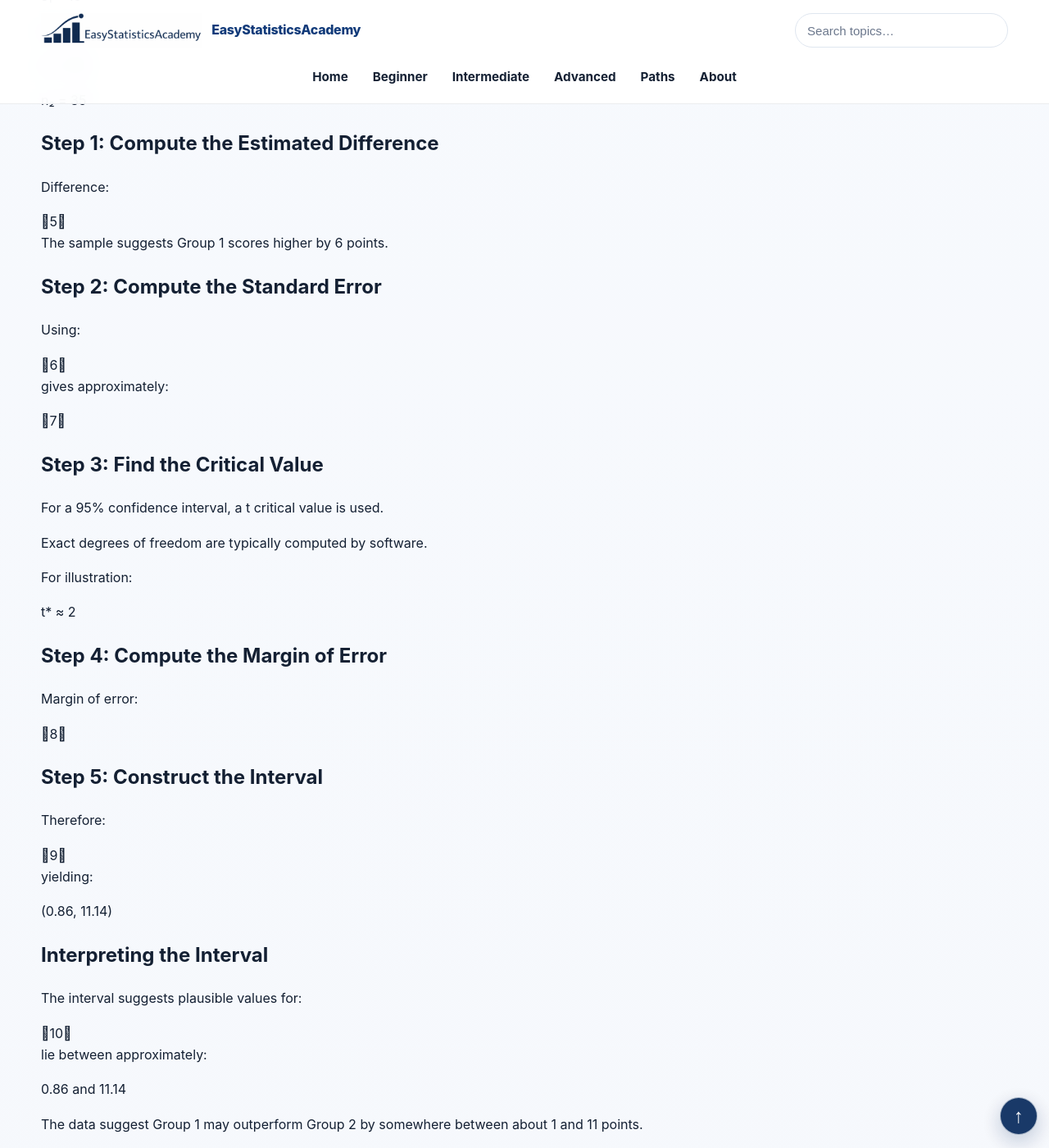
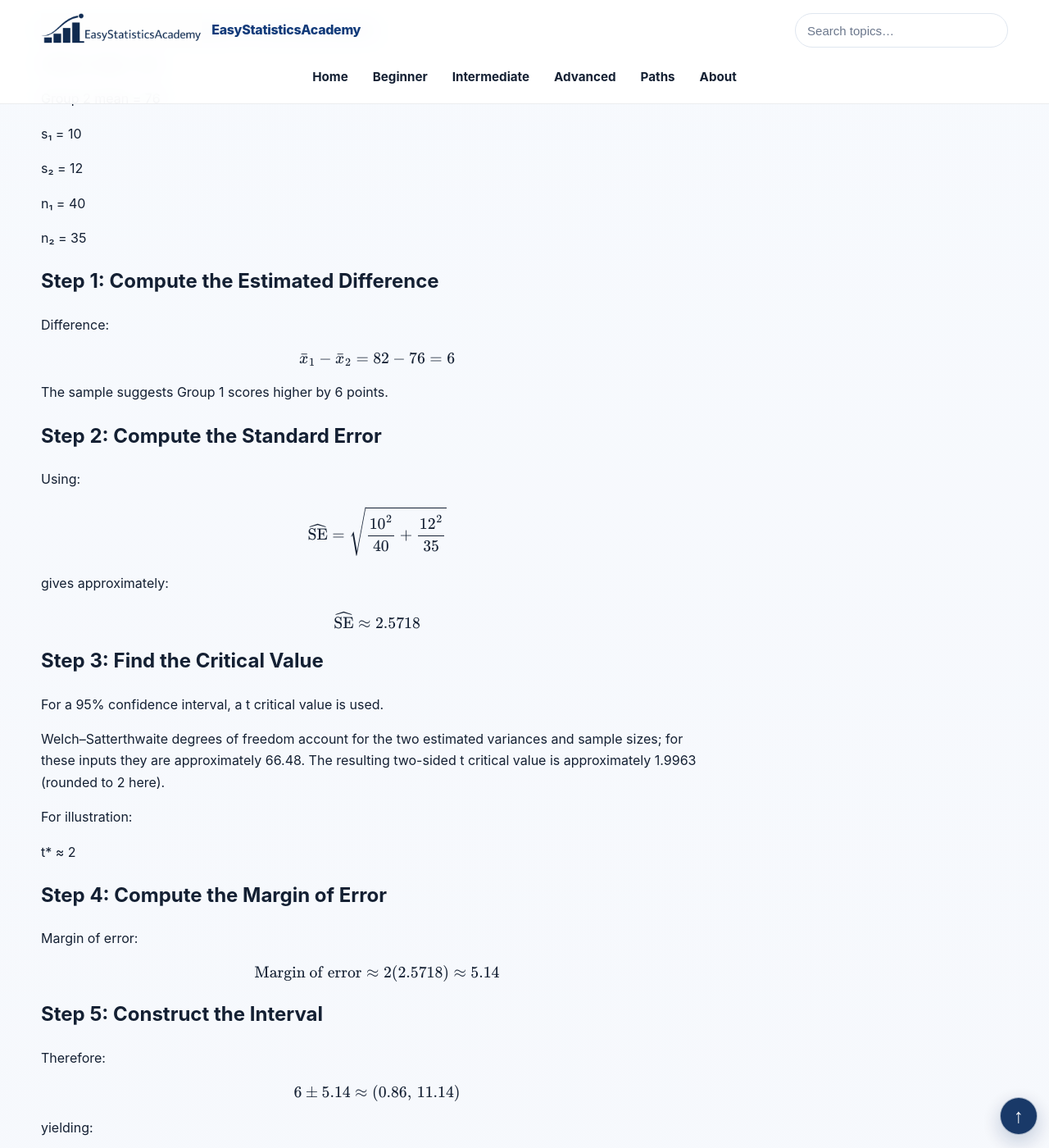
Before and after one commit to ammar-homaida-statistics/easystatisticsacademy, a Jekyll site: the page built from inference/confidence-intervals/ci-for-difference-of-means-independent/index.md, in a window 1280 px wide and 1400 px high, scrolled down 2825 px. Shown: the whole window at 82% size. Built offline with Jekyll 4.4.1, drawn with Linux system fonts in a browser that asks for light colours; some of the changed text lies outside the part shown.

Commit message:
Restore 11 verified independent-mean CI formulas and link design explorer

```diff
--- a/inference/confidence-intervals/ci-for-difference-of-means-independent/index.md
+++ b/inference/confidence-intervals/ci-for-difference-of-means-independent/index.md
@@ -118,7 +118,11 @@ sidebar: false
       The parameter of interest is:
     </p>
 
-    0
+
+    \[
+    \Delta=\mu_1-\mu_2
+    \]
+
 
     <p>
       which represents the true difference between population means.
@@ -130,7 +134,11 @@ sidebar: false
       We estimate the population difference using:
     </p>
 
-    1
+
+    \[
+    \widehat{\Delta}=\bar X_1-\bar X_2
+    \]
+
 
     <p>
       the difference between the two sample means.
@@ -178,7 +186,11 @@ sidebar: false
       The same confidence interval structure remains:
     </p>
 
-    2
+
+    \[
+    \text{Confidence interval}=\text{estimate}\pm\text{margin of error}
+    \]
+
 
     <p>
       Only the estimate and standard error change.
@@ -195,7 +207,11 @@ sidebar: false
       The estimated standard error is:
     </p>
 
-    3
+
+    \[
+    \widehat{\operatorname{SE}}(\bar X_1-\bar X_2)=\sqrt{\frac{s_1^2}{n_1}+\frac{s_2^2}{n_2}}
+    \]
+
 
     <p>
       where:
@@ -236,10 +252,14 @@ sidebar: false
     <h2>The Confidence Interval Formula</h2>
 
     <p>
-      The general t interval is:
+      The Welch t interval, which does not require equal population variances, is:
     </p>
 
-    4
+
+    \[
+    (\bar X_1-\bar X_2)\pm t_{1-\alpha/2,\,\widehat{\nu}}\sqrt{\frac{s_1^2}{n_1}+\frac{s_2^2}{n_2}}
+    \]
+
 
     <p>
       This is the standard confidence interval for two independent population means.
@@ -285,7 +305,11 @@ sidebar: false
       Difference:
     </p>
 
-    5
+
+    \[
+    \bar x_1-\bar x_2=82-76=6
+    \]
+
 
     <p>
       The sample suggests Group 1 scores higher by 6 points.
@@ -297,13 +321,21 @@ sidebar: false
       Using:
     </p>
 
-    6
+
+    \[
+    \widehat{\operatorname{SE}}=\sqrt{\frac{10^2}{40}+\frac{12^2}{35}}
+    \]
+
 
     <p>
       gives approximately:
     </p>
 
-    7
+
+    \[
+    \widehat{\operatorname{SE}}\approx2.5718
+    \]
+
 
     <h2>Step 3: Find the Critical Value</h2>
 
@@ -313,7 +345,7 @@ sidebar: false
     </p>
 
     <p>
-      Exact degrees of freedom are typically computed by software.
+      Welch–Satterthwaite degrees of freedom account for the two estimated variances and sample sizes; for these inputs they are approximately 66.48. The resulting two-sided t critical value is approximately 1.9963 (rounded to 2 here).
     </p>
 
     <p>
@@ -334,7 +366,11 @@ sidebar: false
       Margin of error:
     </p>
 
-    8
+
+    \[
+    \text{Margin of error}\approx 2(2.5718)\approx5.14
+    \]
+
 
     <h2>Step 5: Construct the Interval</h2>
 
@@ -342,7 +378,11 @@ sidebar: false
       Therefore:
     </p>
 
-    9
+
+    \[
+    6\pm5.14\approx(0.86,\,11.14)
+    \]
+
 
     <p>
       yielding:
@@ -362,7 +402,11 @@ sidebar: false
       The interval suggests plausible values for:
     </p>
 
-    10
+
+    \[
+    \mu_1-\mu_2
+    \]
+
 
     <p>
       lie between approximately:
@@ -483,6 +527,12 @@ sidebar: false
       Paired measurements require different methods that account for the matching structure.
     </p>
 
+    <p>
+      For matched observations, see the
+      <a href="/inference/confidence-intervals/ci-for-paired-mean-difference/#esa-ci-design-explorer">paired-versus-independent standard error explorer</a>.
+      It illustrates why the correlation within pairs affects precision.
+    </p>
+
     <h2>Where These Intervals Are Used</h2>
 
     <ul class="bullets">
```
